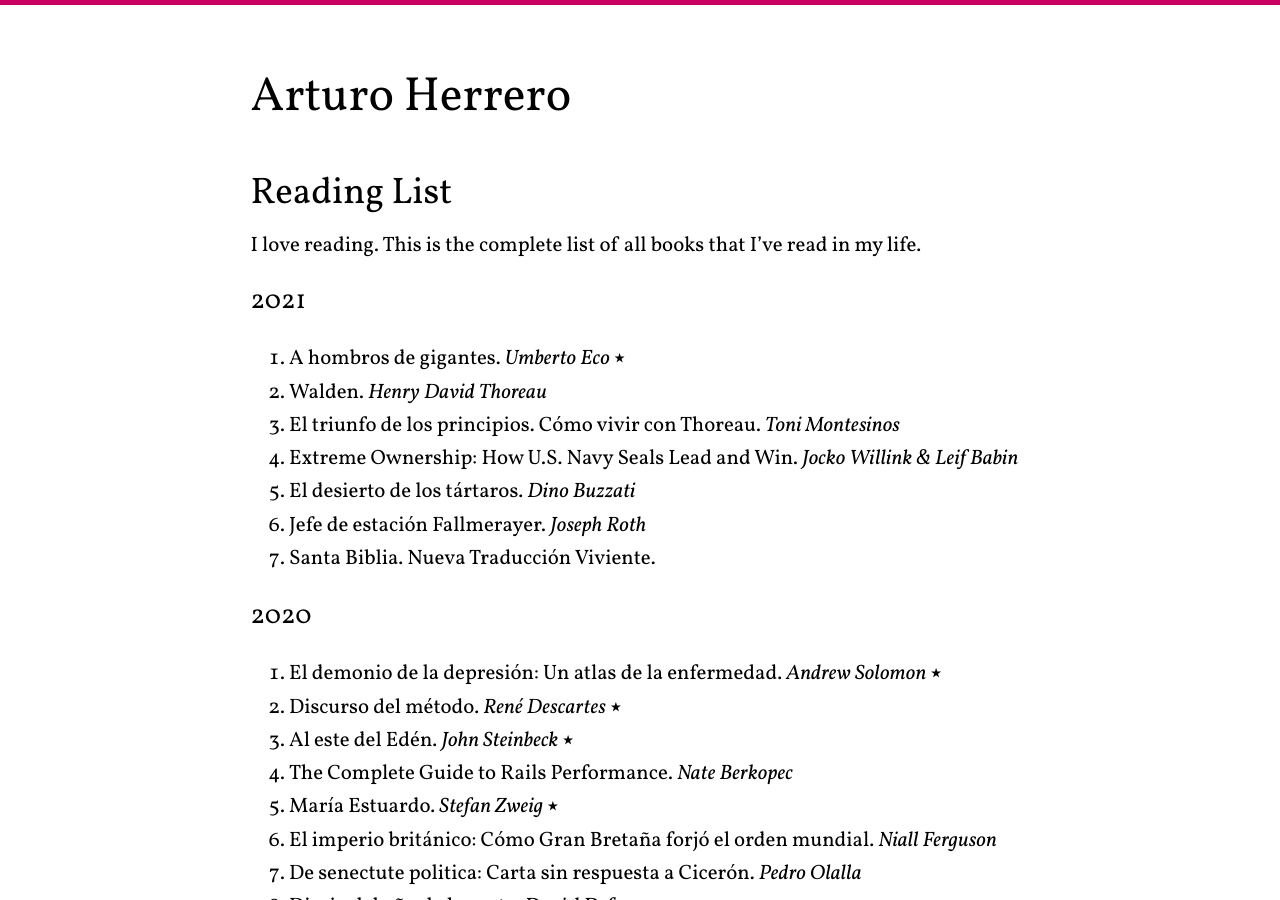
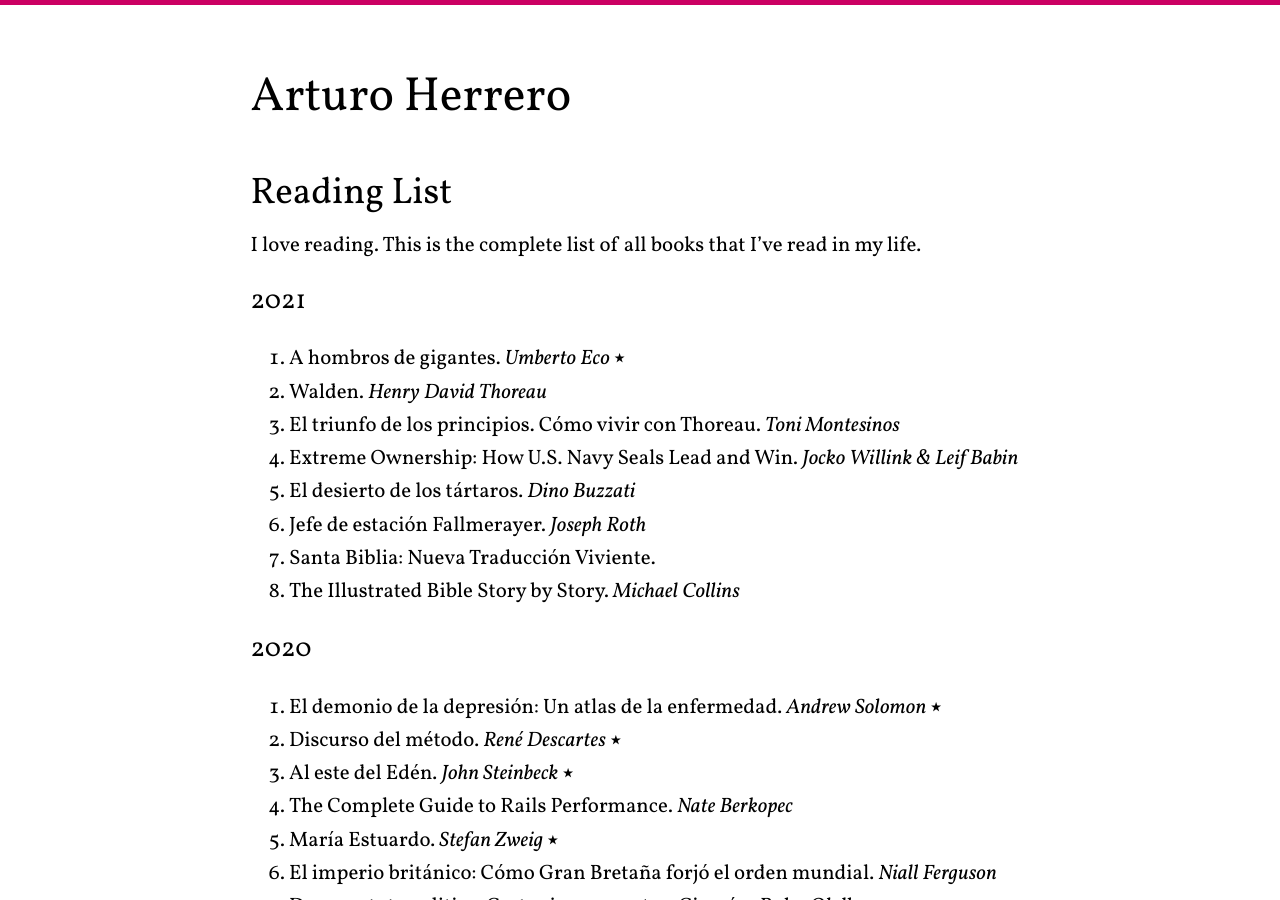
Before and after one commit to arturoherrero/arturoherrero.com, a Jekyll site: the page built from pages/books.md, in a window 1280 px wide and 900 px high. Built offline with Jekyll 4.4.1, drawn with Linux system fonts in a browser that asks for light colours.

Commit message:
Update lists

```diff
--- a/pages/books.md
+++ b/pages/books.md
@@ -16,7 +16,8 @@
 4. Extreme Ownership: How U.S. Navy Seals Lead and Win. *Jocko Willink & Leif Babin*
 5. El desierto de los tártaros. *Dino Buzzati*
 6. Jefe de estación Fallmerayer. *Joseph Roth*
-7. Santa Biblia. Nueva Traducción Viviente.
+7. Santa Biblia: Nueva Traducción Viviente.
+8. The Illustrated Bible Story by Story. *Michael Collins*
 
 
 ### 2020
```
Also changed, not shown: pages/directors.md (+4 -0 lines), pages/movies.md (+1 -0 lines).
